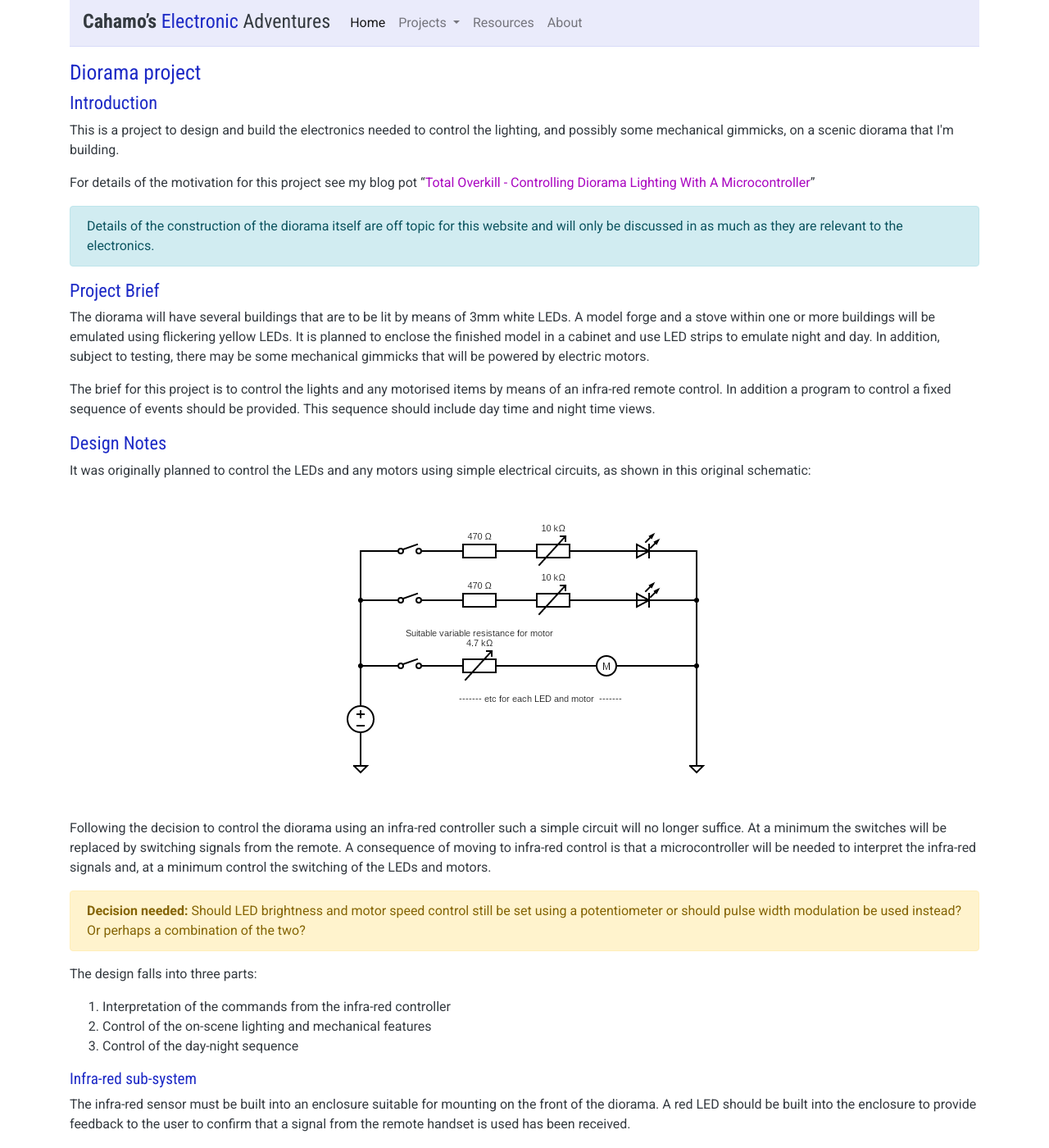
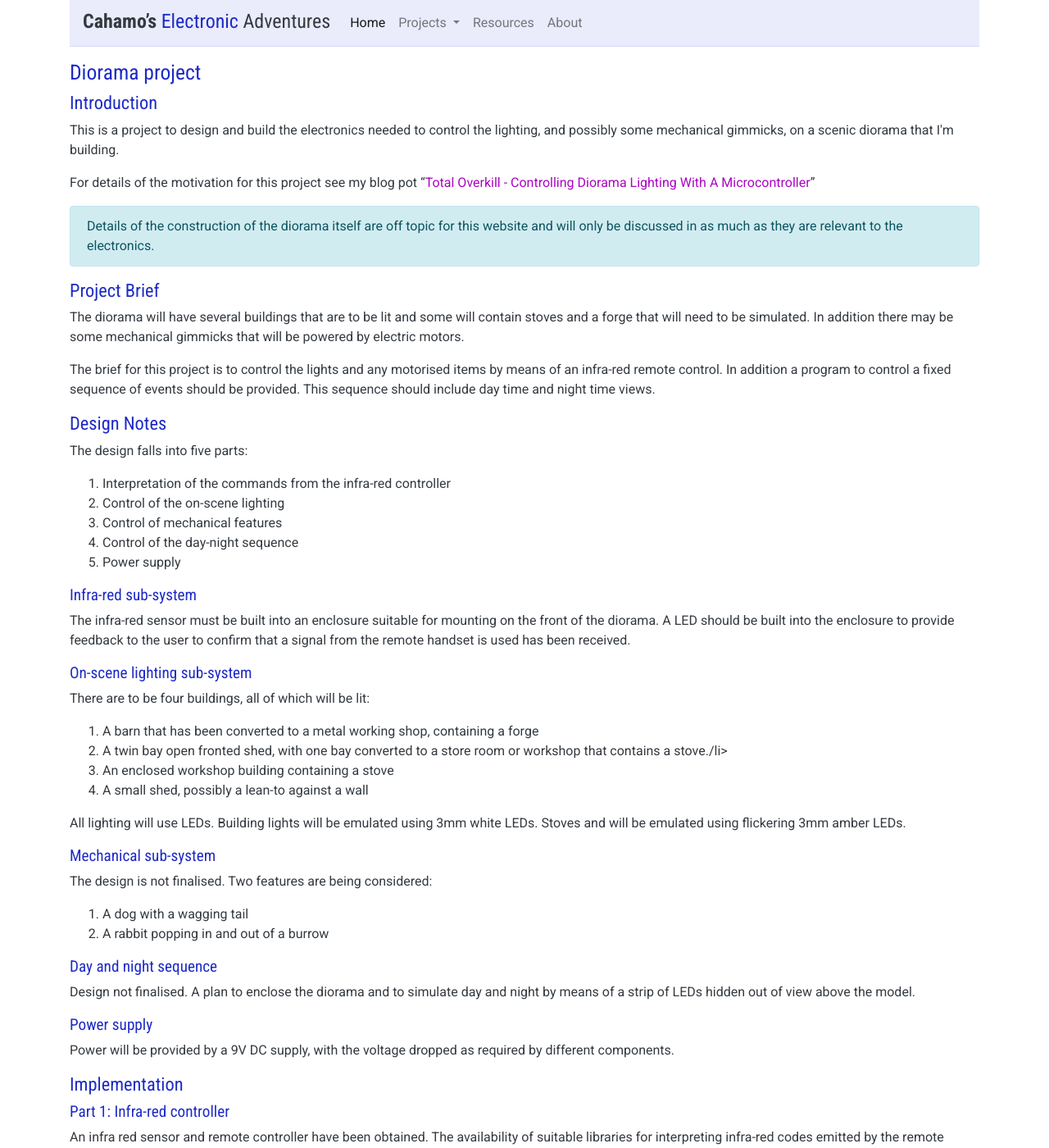
Before and after one commit to cahamo/cahamo.github.io, a Jekyll site: the page built from diorama/index.html, in a window 1280 px wide and 1400 px high. Shown: the whole window at 82% size. Built offline with Jekyll 4.4.1, drawn with Linux system fonts in a browser that asks for light colours; comment, search, counter and statistics services are not loaded; some of the changed text lies outside the part shown.

Commit message:
Update content & add link to experiment #2

```diff
--- a/diorama/index.html
+++ b/diorama/index.html
@@ -13,31 +13,56 @@ layout: default
 
 <h2>Project Brief</h2>
 
-<p>The diorama will have several buildings that are to be lit by means of 3mm white LEDs. A model forge and a stove within one or more buildings will be emulated using flickering yellow LEDs. It is planned to enclose the finished model in a cabinet and use LED strips to emulate night and day. In addition, subject to testing, there may be some mechanical gimmicks that will be powered by electric motors.</p>
+<p>The diorama will have several buildings that are to be lit and some will contain stoves and a forge that will need to be simulated. In addition there may be some mechanical gimmicks that will be powered by electric motors.</p>
 
 <p>The brief for this project is to control the lights and any motorised items by means of an infra-red remote control. In addition a program to control a fixed sequence of events should be provided. This sequence should include day time and night time views.</p>
 
+
 <h2>Design Notes</h2>
 
-<p>It was originally planned to control the LEDs and any motors using simple electrical circuits, as shown in this original schematic:</p>
-
-<p><img class="img-fluid mx-auto d-block" src="/assets/img/projects/diorama/original-circuit-design_480x380.png" width="480" height="380" alt="Original LED circuit design"></p>
-
-<p>Following the decision to control the diorama using an infra-red controller such a simple circuit will no longer suffice. At a minimum the switches will be replaced by switching signals from the remote. A consequence of moving to infra-red control is that a microcontroller will be needed to interpret the infra-red signals and, at a minimum control the switching of the LEDs and motors.</p>
-
-<p class="alert alert-warning"><strong>Decision needed:</strong> Should LED brightness and motor speed control still be set using a potentiometer or should pulse width modulation be used instead? Or perhaps a combination of the two?</p>
-
-<p>The design falls into three parts:</p>
+<p>The design falls into five parts:</p>
 
 <ol>
     <li>Interpretation of the commands from the infra-red controller</li>
-    <li>Control of the on-scene lighting and mechanical features</li>
+    <li>Control of the on-scene lighting</li>
+    <li>Control of mechanical features</li>
     <li>Control of the day-night sequence</li>
+    <li>Power supply</li>
 </ol>
 
 <h3>Infra-red sub-system</h3>
 
-<p>The infra-red sensor must be built into an enclosure suitable for mounting on the front of the diorama. A red LED should be built into the enclosure to provide feedback to the user to confirm that a signal from the remote handset is used has been received.</p>
+<p>The infra-red sensor must be built into an enclosure suitable for mounting on the front of the diorama. A LED should be built into the enclosure to provide feedback to the user to confirm that a signal from the remote handset is used has been received.</p>
+
+<h3>On-scene lighting sub-system</h3>
+
+<p>There are to be four buildings, all of which will be lit:</p>
+
+<ol>
+    <li>A barn that has been converted to a metal working shop, containing a forge</li>
+    <li>A twin bay open fronted shed, with one bay converted to a store room or workshop that contains a stove./li>
+    <li>An enclosed workshop building containing a stove</li>
+    <li>A small shed, possibly a lean-to against a wall</li>
+</ol>
+
+<p>All lighting will use LEDs. Building lights will be emulated using 3mm white LEDs. Stoves and  will be emulated using flickering 3mm amber LEDs.</p>
+
+<h3>Mechanical sub-system</h3>
+
+<p>The design is not finalised. Two features are being considered:</p>
+
+<ol>
+    <li>A dog with a wagging tail</li>
+    <li>A rabbit popping in and out of a burrow</li>
+</ol>
+
+<h3>Day and night sequence</h3>
+
+<p>Design not finalised. A plan to enclose the diorama and to simulate day and night by means of a strip of LEDs hidden out of view above the model.</p>
+
+<h3>Power supply</h3>
+
+<p>Power will be provided by a 9V DC supply, with the voltage dropped as required by different components.</p>
 
 
 <h2>Implementation</h2>
@@ -48,9 +73,9 @@ layout: default
 
 <p>Tests have been conducted to prove that the infra-red controller can be used: see the <em><a href="#experiments">Experiments</em></a> section below.</p>
 
-<h3>Part 2: On-scene features</h3>
+<h3>Part 2: On-scene lighting</h3>
 
-<p>At present the only on-scene features requiring electronics are the LEDs. The are currently two buildings under construction and two more planned. The LEDs required are as follows:</p>
+<p>The are currently two buildings under construction and two more planned. The LEDs required are as follows:</p>
 
 <table class="table table-responsive">
     <thead class="thead-light">
@@ -94,13 +119,56 @@ layout: default
     </tbody>
 </table>
 
-<p>Subject to tests there may be one or two mechanical automatons: a dog wagging its tail and a rabbit popping in and out of its hole. These features will each utilise an electric motoer of a type yet to be determined.</p>
+<p>It was originally planned to control the LEDs and any motors using simple electrical circuits, as shown in this original schematic:</p>
 
-<p>Regardless of whether any automatons are used, the number of LEDs to be controlled excedes the number of PWM pins on an Uno or Nano: in fact if each LED is assigned its own pin it will limit the number of pins available for other tasks. This implies that either some form of multiplexing will be necessary or that more than one microcontroller will be required.</p>
+<p><img class="img-fluid mx-auto d-block" src="/assets/img/projects/diorama/original-circuit-design_480x380.png" width="480" height="380" alt="Original LED circuit design"></p>
 
-<h3>Part 3: Day and night sequence</h3>
+<p>Following the decision to control the diorama using an infra-red controller such a simple circuit will no longer suffice. An Arduino compatible microcontroller will now be used to switch the lights on and off as required. The number of LEDs to be controlled exceeds the available free output pins on most micro controllers, so some form of multiplexing will be used. Quite what form that will take is subject to experimentation.</p>
+
+<p>So as not to stress the Arduino's power limits, LEDs will be switched via transistors.</p>
+
+<h3>Part 3: Mechanical features</h3>
 
 <p><strong>TODO:</strong> not started.</p>
+
+<p class="alert alert-warning">How these devices will be controlled depends on the number of microcontroller pins available after the LED and Infra Red control circuits have been completed. Switching will utilise transistors to avoid breaching the microcontroller's power supply limits.</p>
+
+<h3>Part 4: Day and night sequence</h3>
+
+<p><strong>TODO:</strong> not started.</p>
+
+<h3>Part 5: Power supply</h3>
+
+<p>The main power supply circuit board has been completed following some <a href="./experiment-2">experimentation</a>). The supply is soldered to a piece of copper perf board and will be mounted on the back of the facia where the power supply is plugged in.</p>
+
+<p>Key features are that the power will enter the diorama via a 2.1mm &times; 5.5mm socket. A bridge rectifier is used to enable both centre positive and centre negative supplies to be used.</p>
+
+<p>The power supply drives a green LED that is mounted above the power socket.</p>
+
+<p>A voltage regulator is used to provide a 5V supply that will be used for the microcontroller and to power the LEDs. There are output pins making available 7.9V (voltage after the bridge rectifier) and 5V, along with associated ground pins.</p>
+
+<p>Here is a composite photo of both sides of power supply circuit board</p>
+
+<p><img class="img-fluid mx-auto d-block" src="/assets/img/projects/diorama/exp-2/power-supply-composite.png" width="1080" height="1214" alt="Composite photo of bottom and top of power supply circuit board"></p>
+
+<p>The following photo is a composite showing both sides of the power input panel, with the power supply circuit mounted on the rear (note ythat the power indicator LED is missing from the rear photo):</p>
+
+<p><img class="img-fluid mx-auto d-block" src="/assets/img/projects/diorama/exp-2/power-facia-composite.png" width="1080" height="423" alt="Composite photo of both sides of the power input panel"></p>
+
+<p>The pins shown in the rear photo are, from left to right:</p>
+
+<ol>
+    <li>A pair of polarity agnostic 9V input pins. The power supply socket above the circuit board will be wired to these pins in the finished version.</li>
+    <li>A pair of pins to connect the power indicator LED (7.8V and GND). The control panel LED will be wired to these. Note that the LED's current limiting resistor must be wired directly to the LED.</li>
+    <li>A pair of 7.8V power pins for connection to other circuit boards that may require this voltage. Note that 7.8V is the maximum available rectified voltage. (9V is dropped by 1.2V by the bridge rectifier diodes.)</li>
+    <li>A rank of five GND pins for connection to other circuit boards that may require them.</li>
+    <li>A bank of three 5V pins for connection to other circuit boards that may require them.</li>
+</ol>
+
+<p>The schematic diagram of the power supply is shown below:</p>
+
+<p><img class="img-fluid mx-auto d-block" src="/assets/img/projects/diorama/power-supply_1060x400.png" width="1060" height="400" alt="Power supply schematic diagram"></p>
+
 
 <h2 id="experiments">Experiments</h2>
 
@@ -111,4 +179,8 @@ layout: default
         <h3 class="mb-1">#1: Infra-red remote controller</h3>
         <p class="mb-1">Tests code and circuit needed to interpret the encoded infra-red signals sent by the remote control being used to operate the diorama.</p>
     </a>
+    <a href="./experiment-2" class="list-group-item list-group-item-action flex-column align-items-start">
+        <h3 class="mb-1">#2: Power supply</h3>
+        <p class="mb-1">Breadboard test circuit to prove the power supply design</p>
+    </a>
 </div>
```
